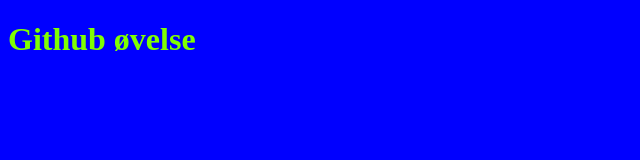
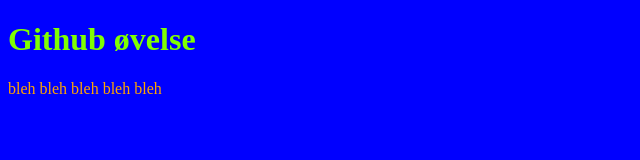
Before and after one commit to jhessicacarvalho/git_test, a plain HTML site: page index.html in a window 1280 px wide. Shown: the whole page, without its empty margins (0-640 px from the left). Drawn offline with Linux system fonts and the light colour scheme.

Commit message:
new paragraph

```diff
--- a/index.html
+++ b/index.html
@@ -8,6 +8,7 @@
   </head>
   <body>
     <h1>Github øvelse</h1>
+    <p>bleh bleh bleh bleh bleh</p>
     <script src="script.js"></script>
   </body>
 </html>
--- a/styles.css
+++ b/styles.css
@@ -9,3 +9,7 @@
 body {
   background-color: blue;
 }
+
+p {
+  color: orange;
+}
```
